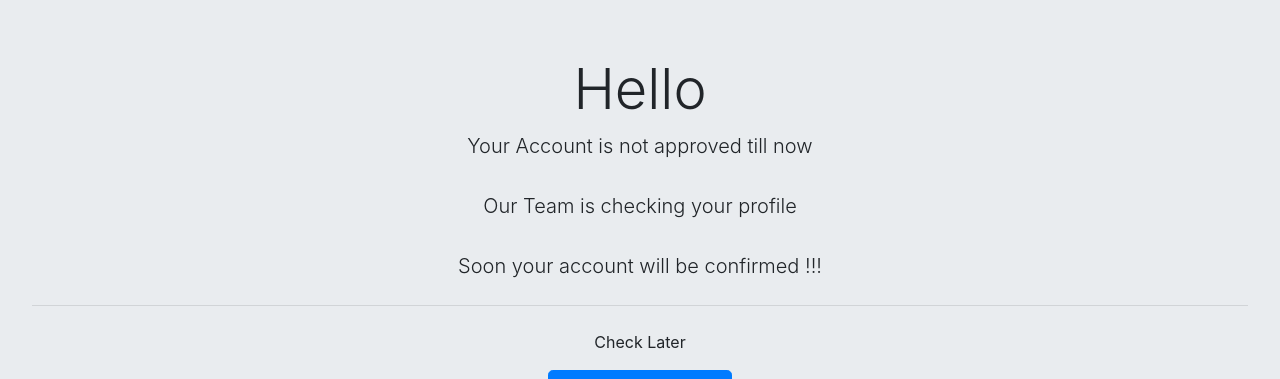
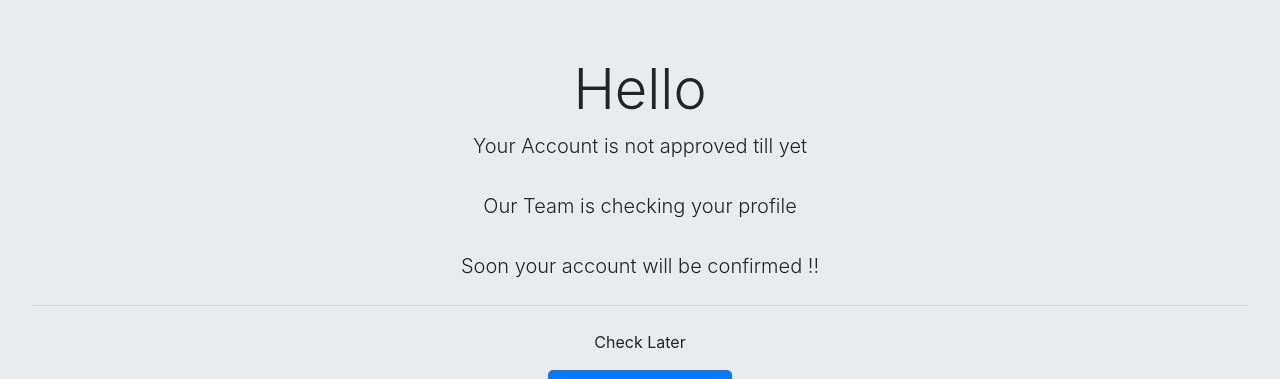
Before and after one commit to Gabibosss/hms, a Django app: template templates/hospital/patient_wait_for_approval.html in a window 1280 px wide. Shown: the part 56-435 px from the top of the page. Run offline with Django 3.2, Linux system fonts and the light colour scheme; the template is opened without the code that fills it, so the values that code supplies are empty; some libraries are stand-ins or nearby versions.

Commit message:
Update patient_wait_for_approval.html

```diff
--- a/templates/hospital/patient_wait_for_approval.html
+++ b/templates/hospital/patient_wait_for_approval.html
@@ -5,7 +5,7 @@
 <head>
   <meta charset="utf-8">
   <meta name="viewport" content="width=device-width, initial-scale=1, shrink-to-fit=no">
-  <title>HMS - Django</title>
+  <title>Patient</title>
 
 
   <style media="screen">
@@ -32,7 +32,7 @@
   <div class="jumbotron" style="margin-top: 0px;
     margin-bottom: 0px;">
     <h1 class="display-4">Hello {{request.user.first_name}}</h1>
-    <p class="lead">Your Account is not approved till now <br><br>Our Team is checking your profile <br><br> Soon your account will be confirmed !!!</p>
+    <p class="lead">Your Account is not approved till yet <br><br>Our Team is checking your profile <br><br> Soon your account will be confirmed !!</p>
     <hr class="my-4">
     <p>Check Later</p>
     <p class="lead">
```
